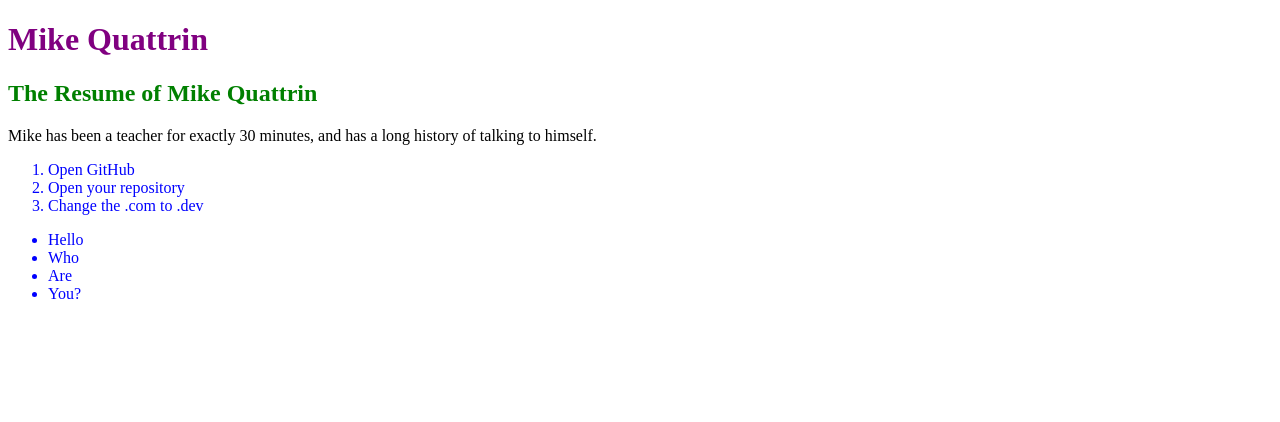
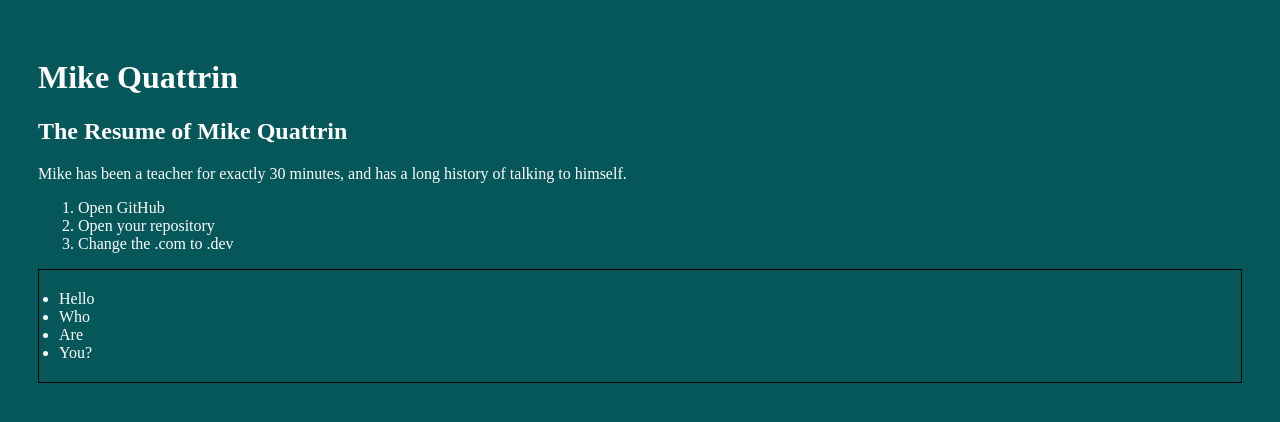
Before and after one commit to MikeQuattrinPS/MikeQuattrinPS, a plain HTML site: page index.html in a window 1280 px wide. Drawn offline with Linux system fonts and the light colour scheme.

Commit message:
New Styles

```diff
--- a/index.html
+++ b/index.html
@@ -13,12 +13,12 @@
 </head>
 
 <body>
-    <h1 id="title">Mike Quattrin</h1>
+    <h1>Mike Quattrin</h1>
     <h2>The Resume of Mike Quattrin</h2>
     <p>Mike has been a teacher for exactly 30 minutes, and has a long history of talking to himself.</p>
 
     <ol>
-        <li class="blue">Open GitHub</li>
+        <li>Open GitHub</li>
         <li class="blue">Open your repository</li>
         <li class="blue">Change the .com to .dev</li>
     </ol>
--- a/styles.css
+++ b/styles.css
@@ -1,15 +1,10 @@
-#title {
-    color: red;
+body {
+    background-color: rgb(5, 87, 90);
+    color: white;
+    padding: 30px;
 }
 
-#title {
-    color: purple;
+ul {
+    border: 1px solid black;
+    padding: 20px;
 }
-
-.blue {
-    color: blue;
-}
-
-h2 {
-    color: green;
-}
```
